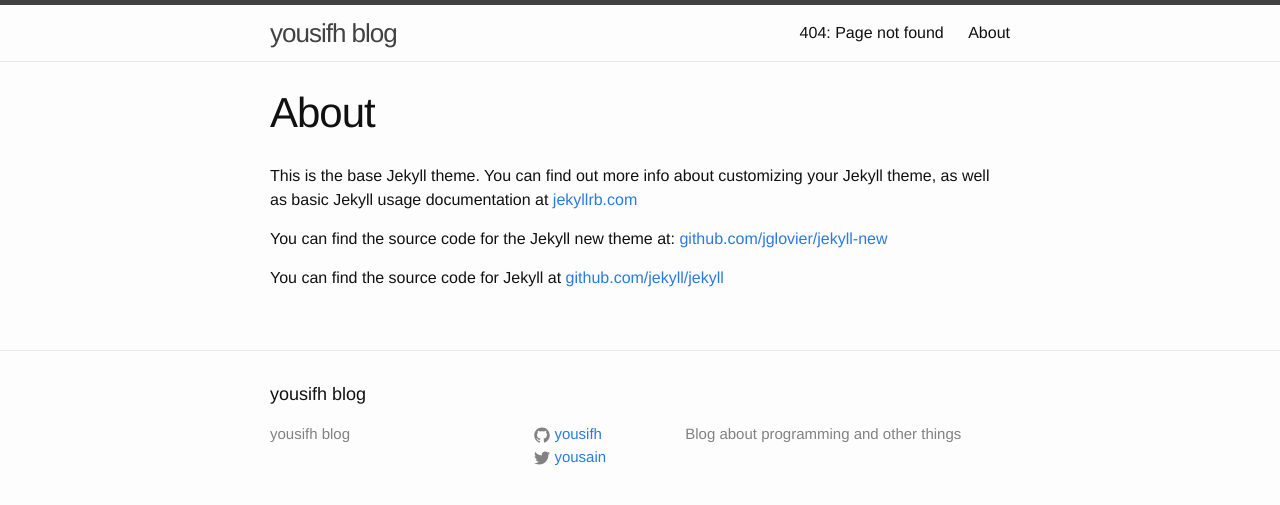
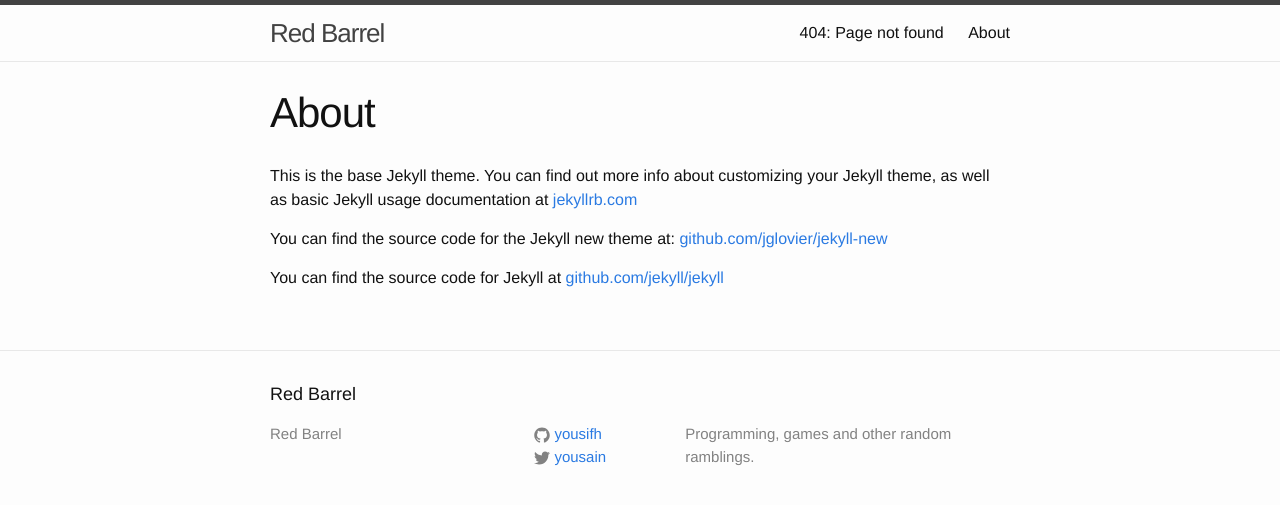
Before and after one commit to yousifh/yousifh.github.io, a Jekyll site: the page built from about.md, in a window 1280 px wide. Shown: the top 505 px of the page. Built offline with Jekyll 4.4.1, drawn with Linux system fonts in a browser that asks for light colours.

Commit message:
Update config

```diff
--- a/_config.yml
+++ b/_config.yml
@@ -1,8 +1,8 @@
 # Site settings
-title: yousifh blog
+title: Red Barrel
 #email: your-email@domain.com
 description: > # this means to ignore newlines until "baseurl:"
-  Blog about programming and other things
+  Programming, games and other random ramblings.
 baseurl: "" # the subpath of your site, e.g. /blog/
 url: "http://yousifh.me" # the base hostname & protocol for your site
 twitter_username: yousain
@@ -10,3 +10,5 @@
 
 # Build settings
 markdown: kramdown
+
+timezone: Canada/Eastern
```
